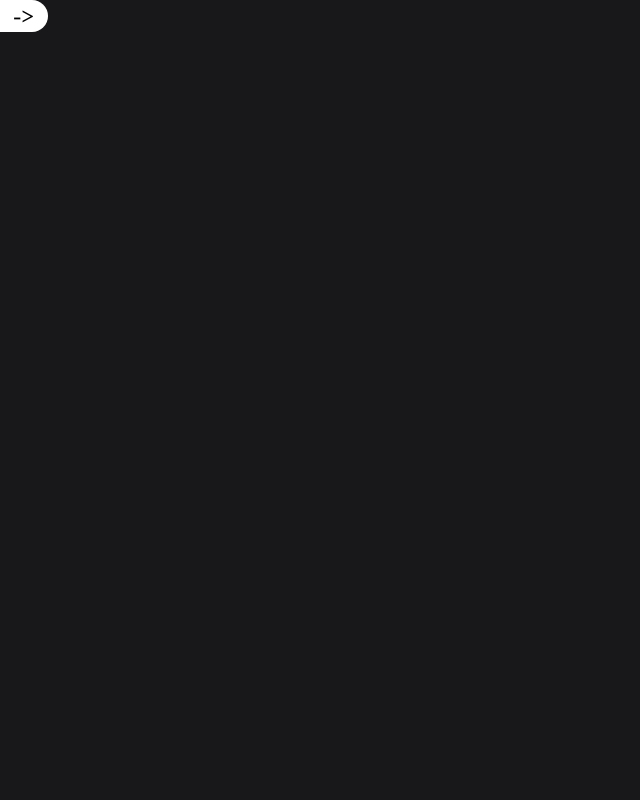
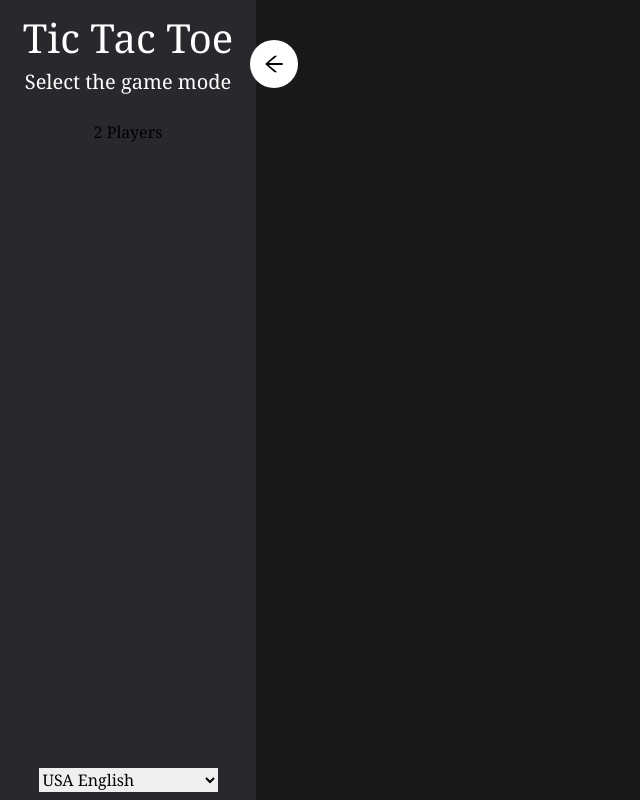
Before and after one commit to thiagomeneguzzi/tic-tac-toe, a React (Vite) app: page / in a window 1280 px wide. Shown: the whole page, without its empty margins (0-640 px from the left). Built offline with nearby package versions, Linux system fonts and the light colour scheme.

Commit message:
refactor cards layout

```diff
--- a/src/application/pages/Layout/Layout.tsx
+++ b/src/application/pages/Layout/Layout.tsx
@@ -1,32 +1,30 @@
-/* eslint-disable no-nested-ternary */
 import React, { useState } from 'react';
 import { Outlet } from 'react-router-dom';
+
+import { AiOutlineArrowLeft } from 'react-icons/ai';
 
 import Drawer from '../../components/Drawer/Drawer';
 
 const Layout = () => {
-    const [open, setOpen] = useState<boolean>(false);
-
-    const drawerSize = (document.getElementById('drawerContainer')?.clientHeight || 0) > 0;
+    const greaterThan1024 = window.innerWidth > 1024;
+    const [open, setOpen] = useState<boolean>(greaterThan1024);
 
     return (
-        <div className='flex h-screen'>
-            <div className='relative'>
-                <div
-                    id='drawerContainer'
-                    className={`flex-none h-0 w-0 ${open ? 'animate-drawer-open' : drawerSize ? 'animate-drawer-close' : 'invisible'}`}
-                >
+        <div className='flex h-screen relative'>
+            <div className={`z-10 absolute h-full w-[256px] left-0 transition-all duration-1000 ${open ? '' : 'left-[-256px]'}`}>
+                <div className='flex-none absolute w-full h-full'>
                     <Drawer open={open} />
                 </div>
                 <button
                     type='button'
                     onClick={() => setOpen(!open)}
-                    className='absolute top-0 right-[-48px] bg-white rounded-r-full w-[48px] text-2xl'
+                    className={`absolute top-10 right-[-42px] bg-white rounded-full p-3 text-2xl ${open ? '' : 'rotate-180'}`}
                 >
-                    {open ? '<-' : '->'}
+                    <AiOutlineArrowLeft />
                 </button>
             </div>
-            <div className='flex-1'>
+            <div className='relative h-full flex-1'>
+                {!greaterThan1024 && <div className={`absolute w-full h-full bg-gray-900 duration-1000 ${open ? 'opacity-80' : 'opacity-0'}`} />}
                 <Outlet />
             </div>
         </div>
--- a/src/index.css
+++ b/src/index.css
@@ -3,7 +3,7 @@
 @tailwind utilities;
 
 body {
-	@apply bg-gray-800 font-serif;
+	@apply bg-gray-800 font-serif h-screen;
 
 	-webkit-font-smoothing: antialiased;
 	text-rendering: optimizeLegibility;
```
